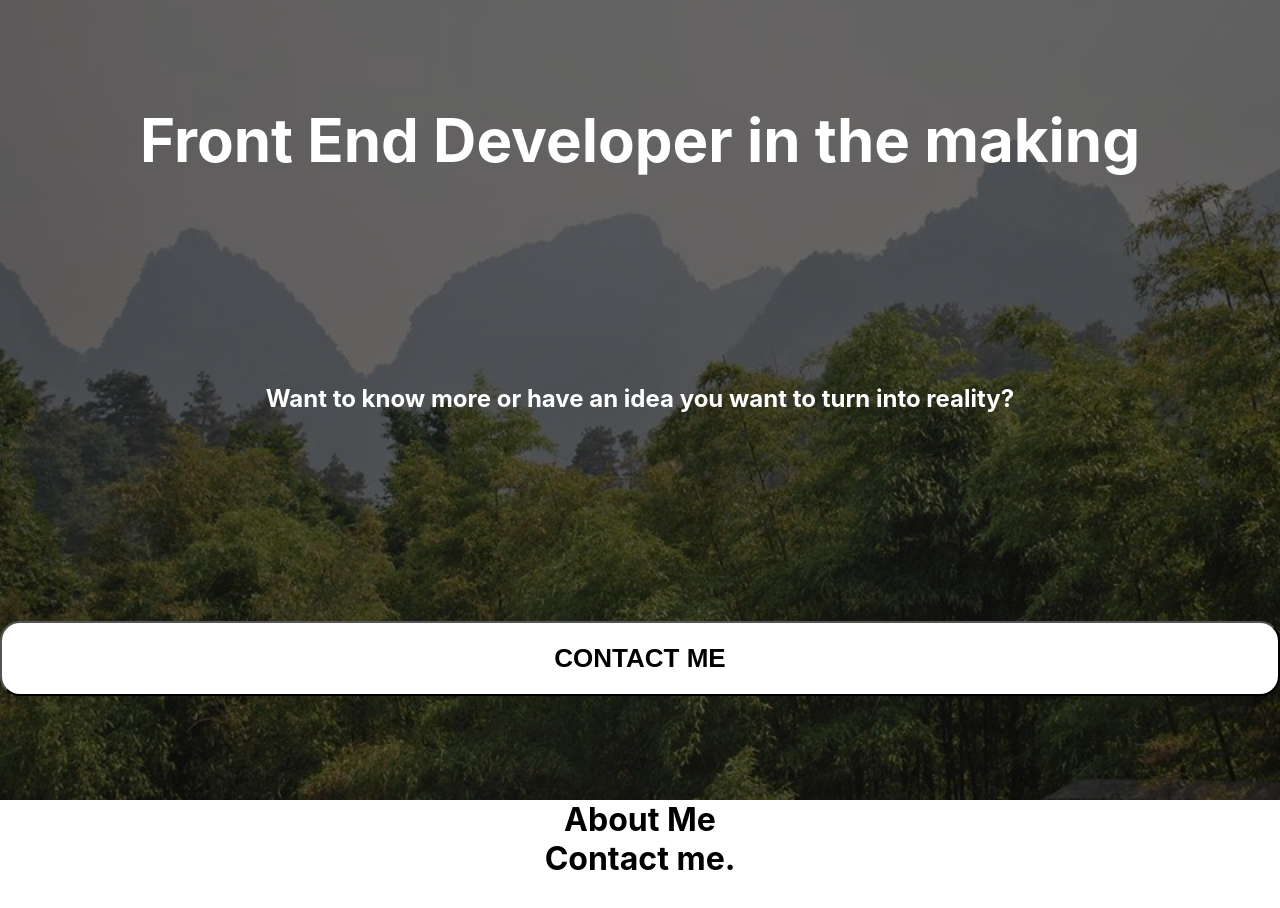
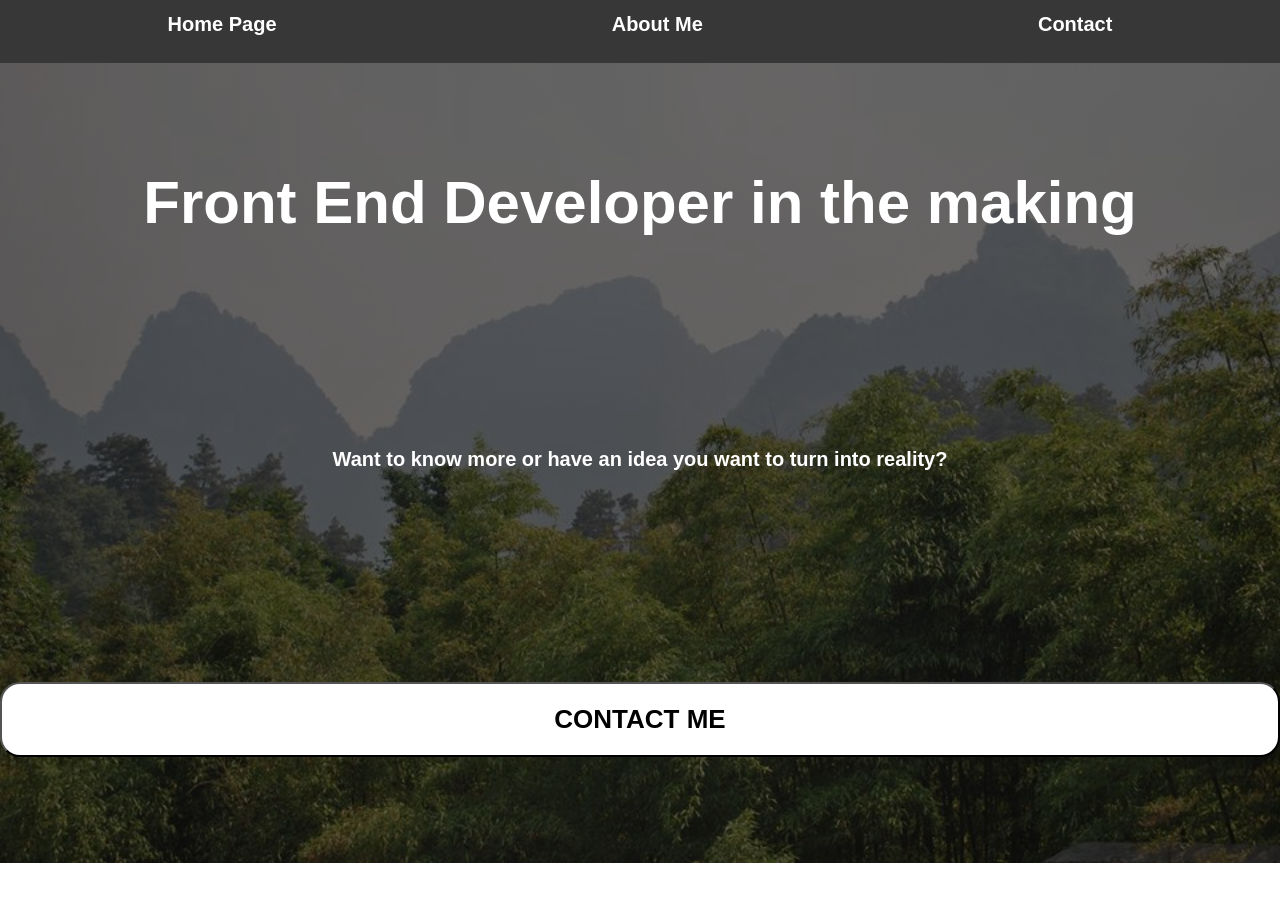
Before and after one commit to AnaisLT/portfolio, a React (Create React App) app: page / in a window 1280 px wide. Before the commit the page ends 878 px from the top, so only its background shows below. Built offline with nearby package versions, Linux system fonts and the light colour scheme.

Commit message:
Improve NavBar

```diff
--- a/src/Components/ContactForm.js
+++ b/src/Components/ContactForm.js
@@ -1,5 +1,5 @@
 import React from 'react';
 
 export default function ContactMe() {
-      return <h1>Contact me.</h1>
+      return <h1>Contact me</h1>
   }
--- a/src/Components/HomePage.css
+++ b/src/Components/HomePage.css
@@ -17,6 +17,7 @@
             width: 100%;
         }
     }
+
 
 .Home .subtitle{
     color: white;
--- a/src/Components/NavBar.css
+++ b/src/Components/NavBar.css
@@ -1,7 +1,19 @@
+* {
+    text-decoration: none;
+    color: white;
+    font-weight: bold;
+    font-size: 20px;
+    font-family: sans-serif;
+}
+
 .navbar{
+    display: flex;
+    flex-direction: row;
+    flex-flow: row wrap;
+    justify-content: space-around;
     height: 50px;
     width: 100vw;
-    position: fixed;
+    position: top;
     background-color: rgba(5, 5, 5, 0.8);
     padding-top: 1%;
     text-align: end;
```
